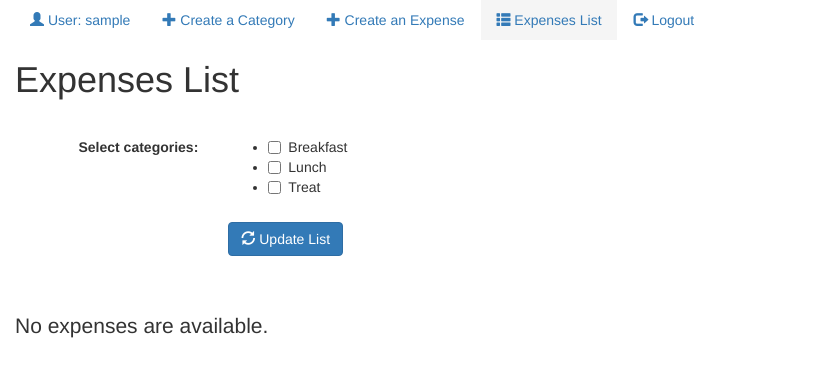
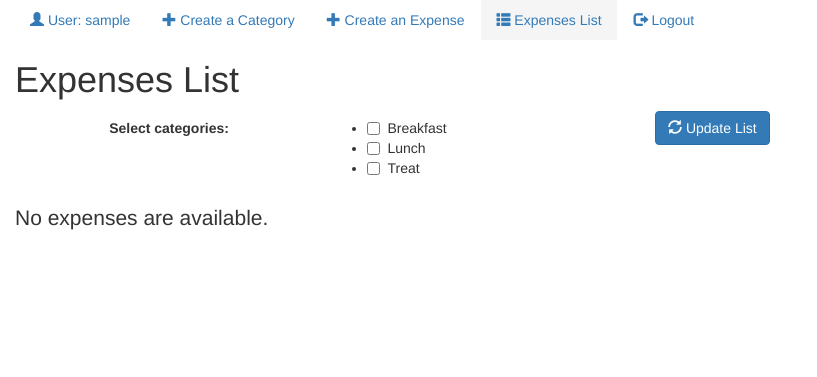
Before and after one commit to JoyDore63/expenses-recorder, a Django app: page / in a window 1280 px wide. Shown: the top 377 px of the page, without its empty margins (0-817 px from the left). Run offline with Django 3.2, Linux system fonts and the light colour scheme; the visitor is signed in with stand-in values (Sample User, id 1); data comes from the database, SQL or seed files in the repository; data that the repository does not hold is empty; parts of the project's set-up code (start-up, migrations or seed data) failed here and were passed over; some libraries are stand-ins or nearby versions.

Commit message:
next stage before pagination

```diff
--- a/expenses_website/expenses/templates/expenses/category_form.html
+++ b/expenses_website/expenses/templates/expenses/category_form.html
@@ -12,7 +12,7 @@
         <div class="col-sm-8">
             {{ form.description }}
             {% for error in form.description.errors %}
-            <span class="help-block">{{ error }}</span>
+            <span class="has-error">{{ error }}</span>
             {% endfor %}
         </div>
     </div>
--- a/expenses_website/expenses/templates/expenses/list.html
+++ b/expenses_website/expenses/templates/expenses/list.html
@@ -3,33 +3,36 @@
 {% block content %}
 <h1>Expenses List</h1>
 
-<br/>
-
 <body id="expenses_list">
 
 <form class="form-horizontal" action="" method="post">{% csrf_token %}
-    <div class="form-group{% if form.category_choices.errors %} has-error{% endif %}">
-        <div>
-            {{ form.category_choices.errors }}
+    <div class="form-group">
+        <div class="row">
+            <div class="col-sm-offset-3 col-sm-2">
+                {% for error in form.category_choices.errors %}
+                <li class="text-danger">{{ error }}</li>
+                {% endfor %}
+            </div>
         </div>
-        <div>
-            <label class="col-sm-2 control-label" for="{{ form.category_choices.id_for_category_choices }}">Select categories:</label>
-            <div class="col-sm-8 checkbox">
-            {{ form.category_choices }}
+        <div class="row">
+            <div class="col-sm-offset-1 col-sm-2">
+                 <label class="control-label" for="{{ form.category_choices.id_for_category_choices }}">Select categories:</label>
+            </div>
+            <div class="col-sm-3">
+                <div class="checkbox">
+                {{ form.category_choices }}
+                </div>
+            </div>
+            <div class="col-sm-3">
+                <div class="">
+                    <button class="btn btn-primary button_on_list" type="submit">
+                        <span class="glyphicon glyphicon-refresh"></span> Update List
+                    </button>
+                </div>
             </div>
         </div>
     </div>
-    <div class="form-group">
-        <div class="col-sm-offset-2 col-sm-8">
-            <button class="btn btn-primary" type="submit">
-                <span class="glyphicon glyphicon-refresh"></span> Update List
-            </button>
-        </div>
-    </div>
 </form>
-
-<br/>
-<br/>
 
 {% if recent_expenses_list %}
     <table border=2 class="table table-condensed table-striped">
```
